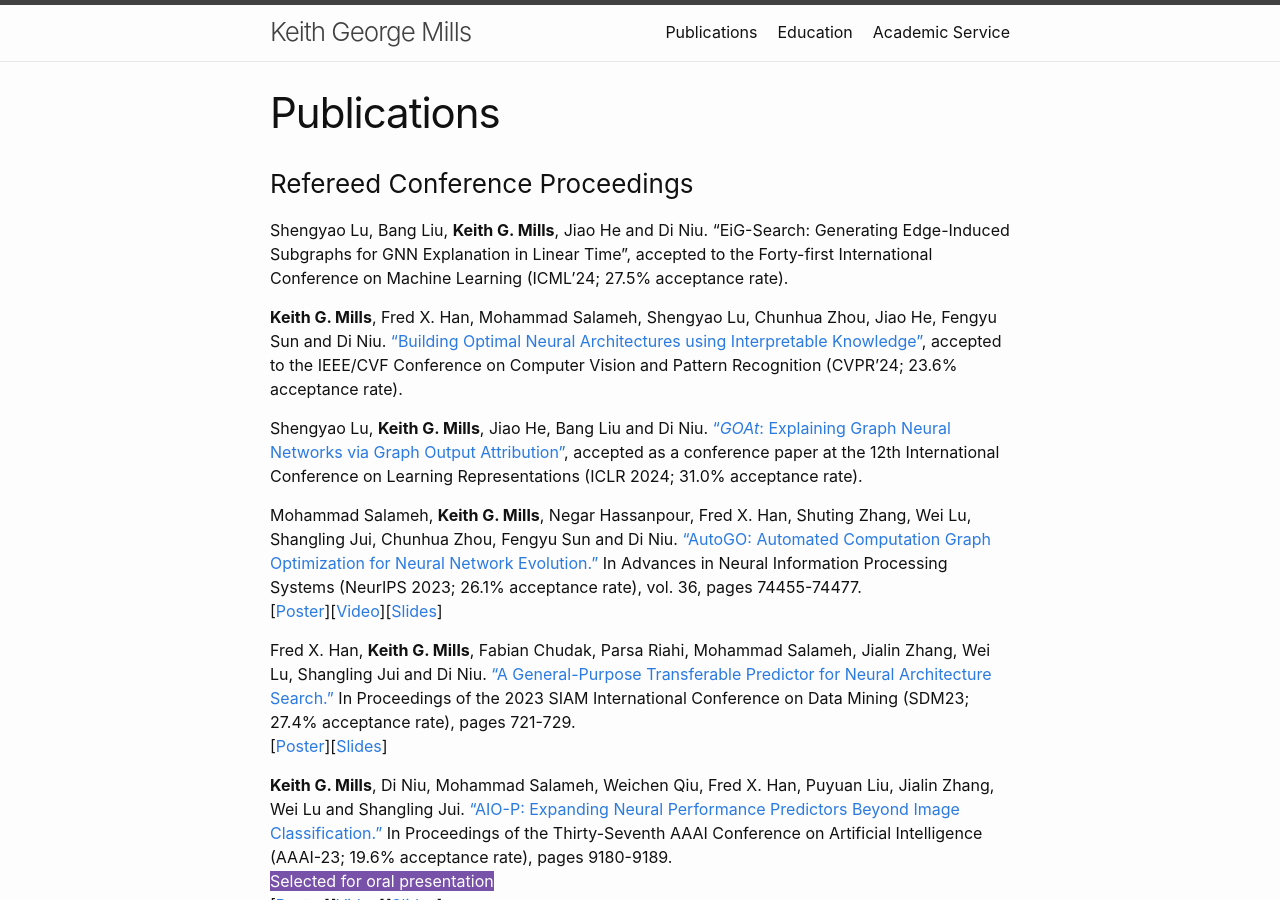
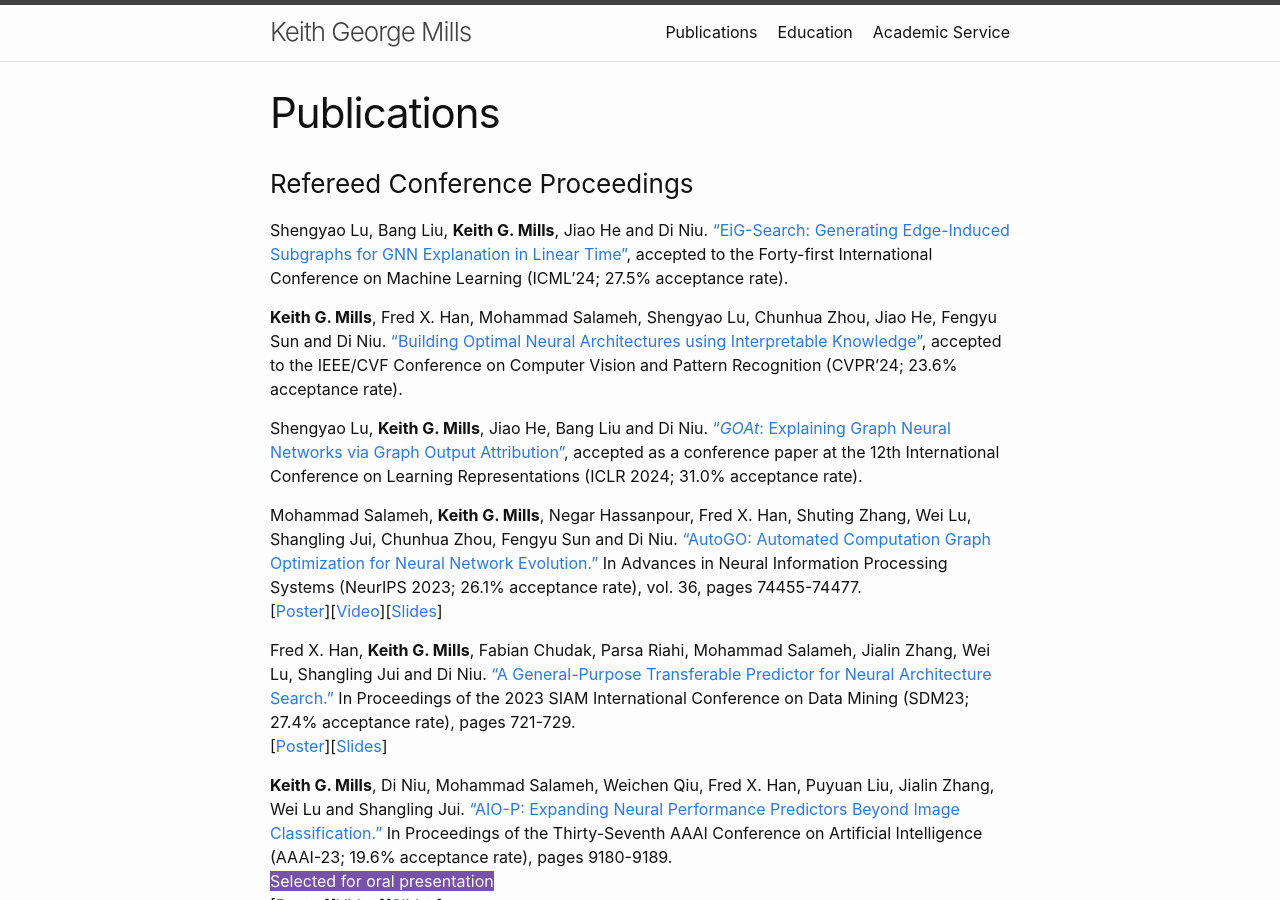
Before and after one commit to kgmills/kgmills.github.io, a Jekyll site: the page built from publications.markdown, in a window 1280 px wide and 900 px high. Built offline with Jekyll 4.4.1, drawn with Linux system fonts in a browser that asks for light colours; part of the change alters nothing that is shown.

```diff
--- a/publications.markdown
+++ b/publications.markdown
@@ -6,7 +6,7 @@ update: "Last Updated: 5/1/24"
 ---
 
 ### Refereed Conference Proceedings
-Shengyao Lu, Bang Liu, **Keith G. Mills**, Jiao He and Di Niu. "EiG-Search: Generating Edge-Induced Subgraphs for GNN Explanation in Linear Time", accepted to the Forty-first International Conference on Machine Learning (ICML'24; 27.5% acceptance rate).
+Shengyao Lu, Bang Liu, **Keith G. Mills**, Jiao He and Di Niu. <a href="https://kgmills.github.io/assets/papers/EiG-Search_ICML24.pdf">"EiG-Search: Generating Edge-Induced Subgraphs for GNN Explanation in Linear Time"</a>, accepted to the Forty-first International Conference on Machine Learning (ICML'24; 27.5% acceptance rate).
 
 **Keith G. Mills**, Fred X. Han, Mohammad Salameh, Shengyao Lu, Chunhua Zhou, Jiao He, Fengyu Sun and Di Niu. <a href="https://kgmills.github.io/assets/papers/AutoBuild_CVPR24.pdf">"Building Optimal Neural Architectures using Interpretable Knowledge"</a>, accepted to the IEEE/CVF Conference on Computer Vision and Pattern Recognition (CVPR'24; 23.6% acceptance rate).
 
```
